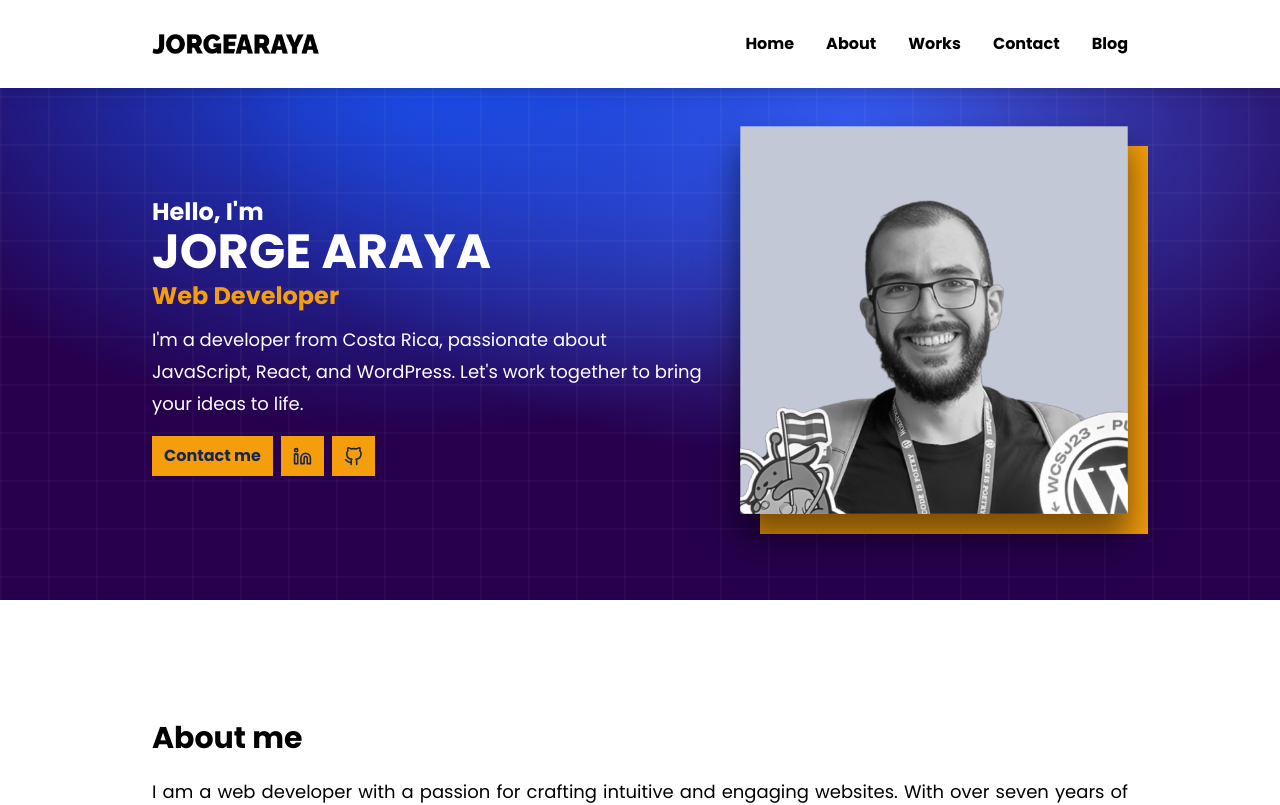
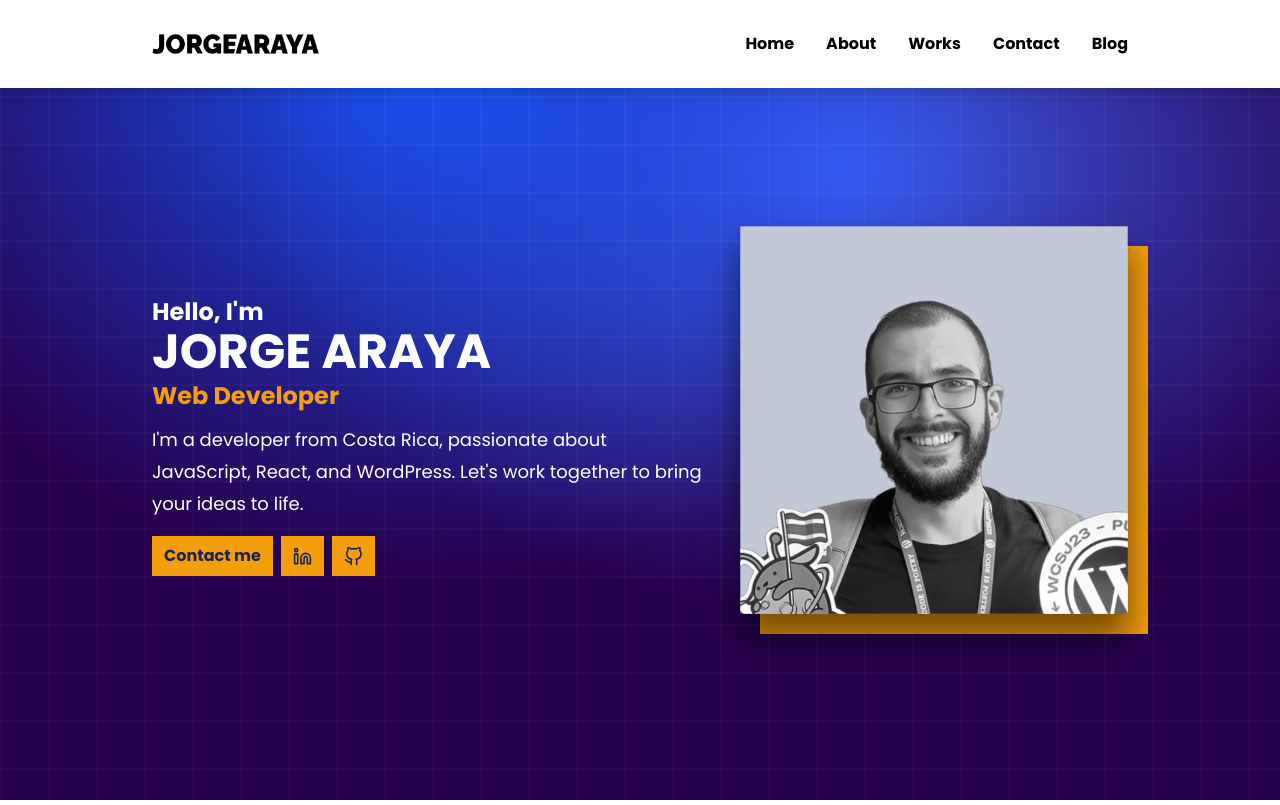
Before and after one commit to jorgearaya474/nxt-site, a Next.js app: page / in a window 1280 px wide. Shown: the top 805 px of the page. Built offline with nearby package versions, Linux system fonts and the light colour scheme.

Commit message:
fix hero section height

```diff
--- a/components/home-sections/Hero.tsx
+++ b/components/home-sections/Hero.tsx
@@ -12,7 +12,7 @@ const Hero: React.FC = () => {
   return (
     <section
       id='section_hero'
-      className='grid-background flex justify-center items-center overflow-hidden h-auto sm:h-screen xl:max-h-[75vh] relative'
+      className='grid-background flex justify-center items-center overflow-hidden h-auto sm:h-screen relative'
     >
       <div className='container'>
         <div className='grid max-w-screen-xl py-20 mx-auto gap-8 lg:pt-40 lg:pb-26 lg:grid-cols-12'>
```
